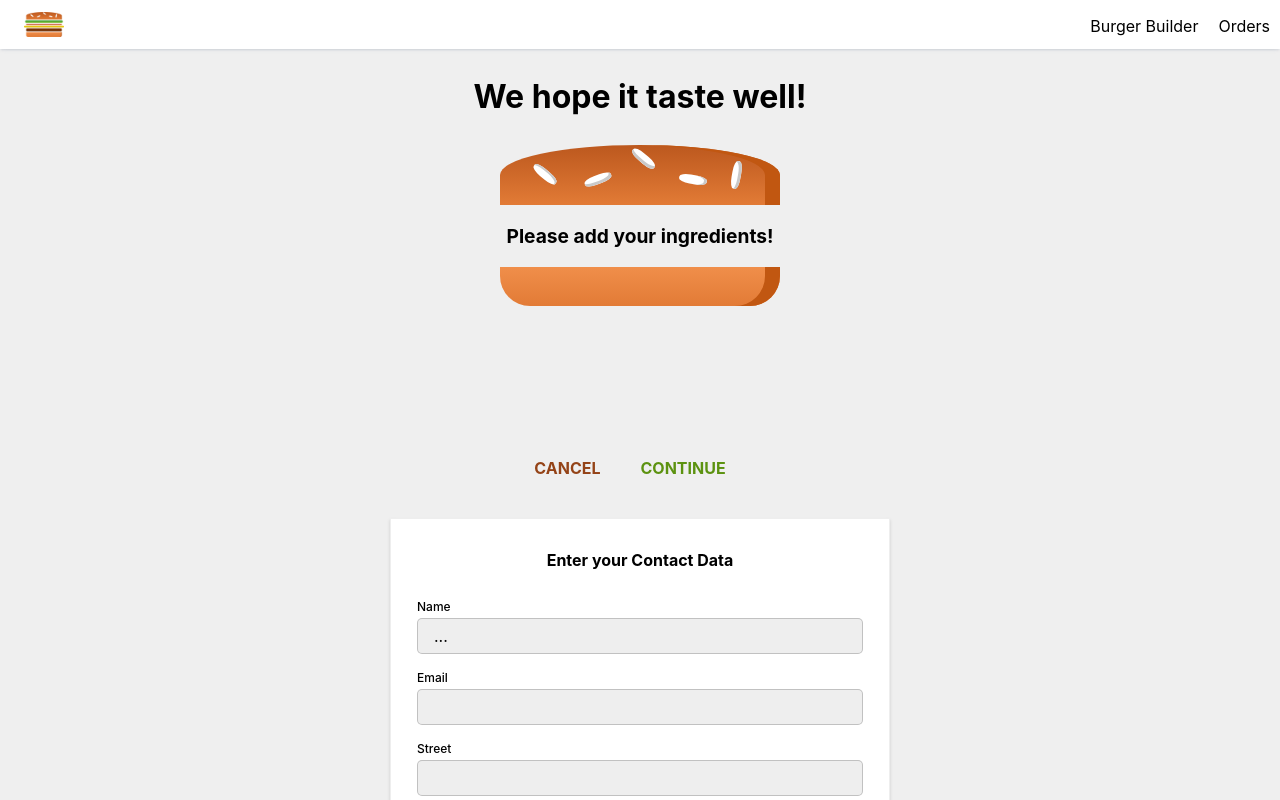
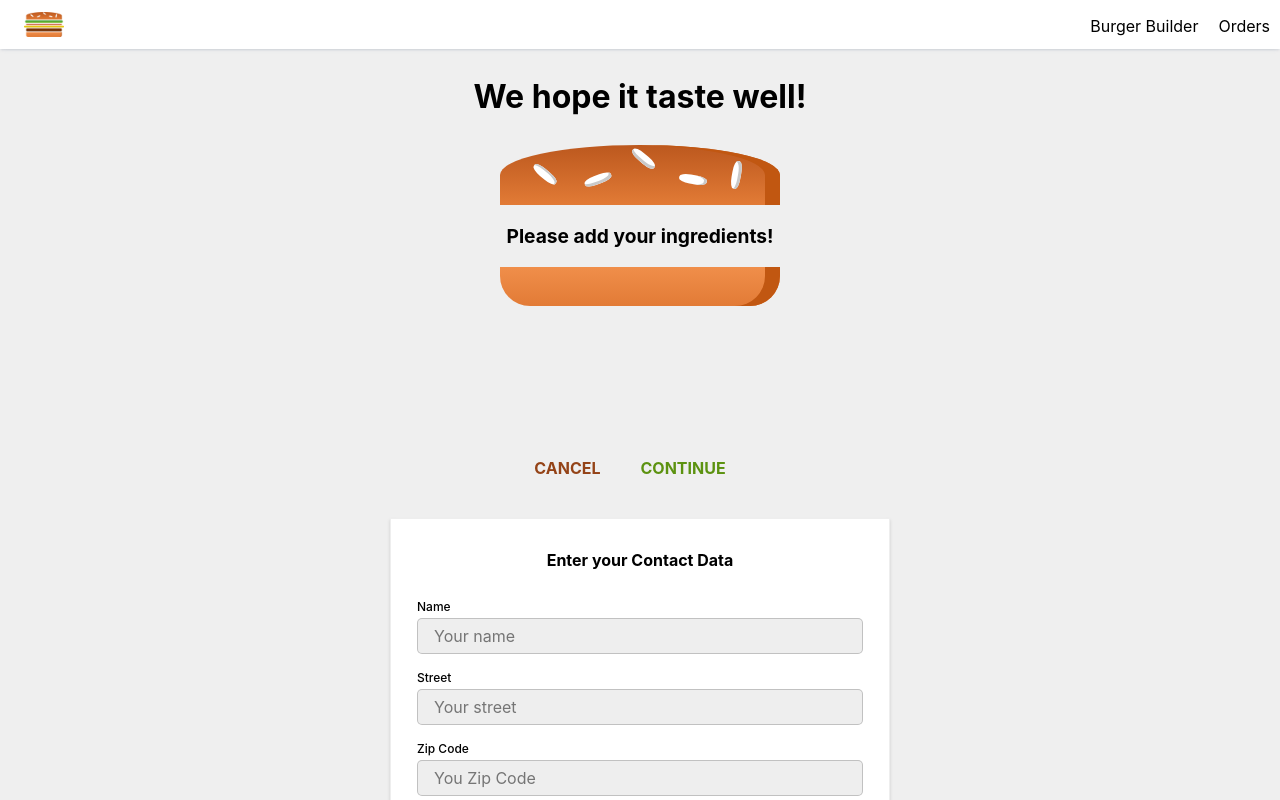
Before and after one commit to SilvaMtz/burger-builder, a React (Create React App) app: page /checkout in a window 1280 px wide. Both pictures are taken after a click on the button "CONTINUE". Shown: the top 800 px of the page. Built offline with nearby package versions, Linux system fonts and the light colour scheme.

Commit message:
lecture 240

```diff
--- a/src/components/UI/Input/Input.js
+++ b/src/components/UI/Input/Input.js
@@ -5,25 +5,46 @@ const input = (props) => {
 
   let inputElement = null;
 
-  switch (props.elemetType) {
-    case('input'):
+  switch (props.elementType) {
+    case ('input'):
       inputElement = <input
         className={[classes.InputElement, classes.Input].join(' ')}
         {...props.elementConfig}
         value={props.value}
+        onChange={props.onChange}
       />
+      break;
     case ('textarea'):
       inputElement = <textarea
         className={[classes.InputElement, classes.Textarea].join(' ')}
         {...props.elementConfig}
         value={props.value}
+        onChange={props.onChange}
       />
+      break;
+    case ('select'):
+      inputElement = (
+        <select
+          className={[classes.InputElement, classes.Select].join(' ')}
+          value={props.value}
+          onChange={props.onChange}
+        >
+          {props.elementConfig.options.map(option => (
+            <option key={option.value} value={option.value}>
+              {option.displayValue}
+            </option>
+          ))}
+        </select>
+      )
+      break;
     default:
       inputElement = <input
         className={[classes.InputElement, classes.Input].join(' ')}
         {...props.elementConfig}
         value={props.value}
+        onChange={props.onChange}
       />
+      break;
   }
 
   return (
--- a/src/components/UI/Input/Input.module.scss
+++ b/src/components/UI/Input/Input.module.scss
@@ -20,6 +20,10 @@
     height: 62px;
     padding: 8px 16px;
   }
+  &.Select {
+    height: 36px;
+    padding: 0 16px;
+  }
 }
 
 .InputElement:focus {
--- a/src/containers/Checkout/ContactData/ContactData.js
+++ b/src/containers/Checkout/ContactData/ContactData.js
@@ -12,7 +12,8 @@ class ContactData extends Component {
         elementType: 'input',
         elementConfig: {
           type: 'text',
-          placeholder: 'Your name'
+          placeholder: 'Your name',
+          label: 'Name'
         },
         value: ''
       },
@@ -20,7 +21,8 @@ class ContactData extends Component {
         elementType: 'input',
         elementConfig: {
           type: 'text',
-          placeholder: 'Your street'
+          placeholder: 'Your street',
+          label: 'Street'
         },
         value: ''
       },
@@ -28,7 +30,8 @@ class ContactData extends Component {
         elementType: 'input',
         elementConfig: {
           type: 'text',
-          placeholder: 'You Zip Code'
+          placeholder: 'You Zip Code',
+          label: 'Zip Code'
         },
         value: ''
       },
@@ -36,7 +39,8 @@ class ContactData extends Component {
         elementType: 'input',
         elementConfig: {
           type: 'text',
-          placeholder: 'Where are you from?'
+          placeholder: 'Where are you from?',
+          label: 'Nationality'
         },
         value: ''
       },
@@ -44,18 +48,21 @@ class ContactData extends Component {
         elementType: 'input',
         elementConfig: {
           type: 'email',
-          placeholder: 'Your email'
+          placeholder: 'Your email',
+          label: 'Email'
         },
         value: ''
-      }
       },
       deliveryMethod: {
         elementType: 'select',
-      elementconfig: {
+        elementConfig: {
+          label: 'Delivery Method',
           options: [
             {value: 'fastest', displayValue: 'Fastest'},
             {value: 'economy', displayValue: 'Economy'},
           ]
+        },
+        value: ''
       }
     },
     isLoading: false
@@ -90,16 +97,41 @@ class ContactData extends Component {
       });
   }
 
+  inputChangeHandler = (event, inputId) => {
+    const updatedOrderForm = {
+      ...this.state.orderForm
+    }
+    const updatedFormElement = {
+      ...updatedOrderForm[inputId]
+    }
+    updatedFormElement.value = event.target.value;
+    updatedOrderForm[inputId] = updatedFormElement;
+    this.setState( { orderForm: updatedOrderForm } );
+  }
+
   render () {
+    const formElementsArray = [];
+    for (let key in this.state.orderForm) {
+      formElementsArray.push({
+        id: key,
+        config: this.state.orderForm[key]
+      });
+    };
+
     let form = (
       <React.Fragment>
         <h4>Enter your Contact Data</h4>
         <form className={classes.ContactForm}>
-          <Input label="Name" elementType="..." elementConfig="..." value="..." />
-          <Input label="Email" inputtype="input" type="text" name="email" placeholder="example@mail.com" />
-          <Input label="Street" inputtype="input" type="text" name="street" placeholder="Street Av." />
-          <Input label="Zip Code" inputtype="input" type="text" name="zip" placeholder="12345" />
-
+          {formElementsArray.map(formElement => (
+            <Input
+              key={formElement.id}
+              elementType={formElement.config.elementType}
+              elementConfig={formElement.config.elementConfig}
+              value={formElement.config.value}
+              label={formElement.config.elementConfig.label}
+              onChange={(event) => this.inputChangeHandler(event, formElement.id)}
+            />
+          ))}
           <Button buttonType="Success" onClick={this.orderHandler}>PLACE ORDER</Button>
         </form>
       </React.Fragment>
--- a/src/index.css
+++ b/src/index.css
@@ -7,7 +7,8 @@ body {
   -moz-osx-font-smoothing: grayscale;
   height: 100%;
   width: 100%;
-  overflow: hidden;
+  overflow-x: hidden;
+  overflow-y: scroll;
   font-size: 16px;
   background-color: #efefef;
 }
```
Lines whose indentation alone changed are shown as unchanged.
